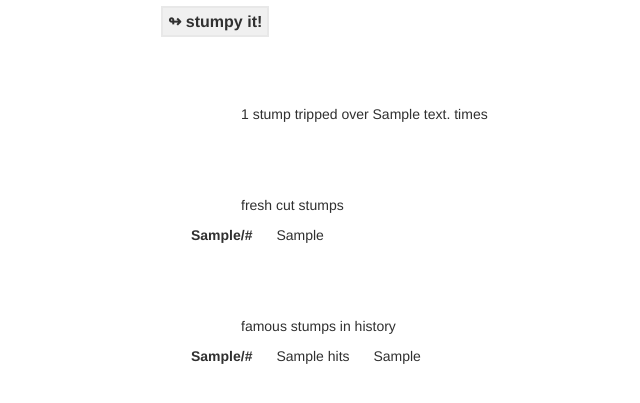
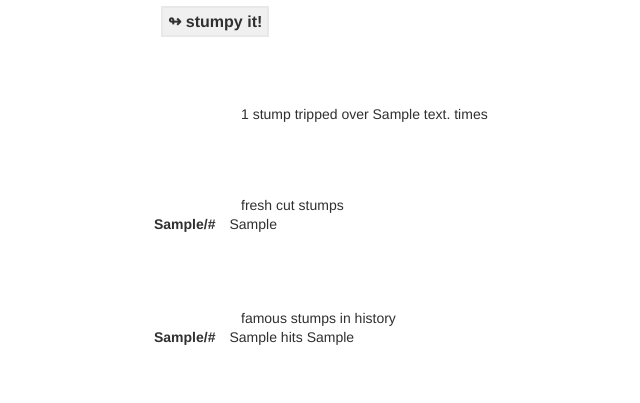
Before and after one commit to mutaku/Stumpy, a Django app: template templates/stumpy/index.html in a window 1280 px wide. Shown: the part 244-647 px from the top of the page, without its empty margins (82-722 px from the left). Run offline with Django 3.2, Linux system fonts and the light colour scheme; the template is opened without the code that fills it: most values are stand-ins (such as "Sample title", 1, 10 or a date in 2020); parts of the project's set-up code (start-up, migrations or seed data) failed here and were passed over.

Commit message:
cleaned up index view

```diff
--- a/static/stumpy.css
+++ b/static/stumpy.css
@@ -5,12 +5,11 @@ h2 {margin:20 0 0 20;}
 div.sub-info {margin:75 150 0 0;}
 p.booky {margin-left:20px;}
 p.booky a {padding:5px;text-decoration:none;color:#303030;background:#F0F0F0;border:2px solid #E8E8E8;}
-ul {list-style-type:none;color:#303030;font-size:14;}
+table {color:#303030;font-size:14;}
 p.lister {margin:75 0 0 100;color:#303030;font-size:14;}
 p.returnurl {margin:75 0 0 200;color:#303030;font-size:14;}
-ul a,a.visited {padding:0 10 0 10;color:#303030;text-decoration:none;font-weight:bold;}
-ul li:hover {color:0099FF;}
-li span {padding:0 10 0 10;}
+td.tablelink a,a.visited {padding:0 10 0 10;color:#303030;text-decoration:none;font-weight:bold;}
+td.tablelink:hover td.tabledesc {color:0099FF;}
 p.result {color:#303030;font-size:14px;}
 a,a.visited {text-decoration:none;font-weight:bold;}
 div.loginform {margin:0 0 0 150;}
--- a/templates/stumpy/index.html
+++ b/templates/stumpy/index.html
@@ -22,22 +22,29 @@
 
 {% if recent_stumps_list %}
     <p class=lister> fresh cut stumps</p>
-    <ul>
+    <table>
     {% for stump in recent_stumps_list %}
-        <li><a target=_blank href="/{{ stump.shorturl }}/">{{ stumpy_domain }}/{{ stump.shorturl }}</a>  <span>{{ stump.long_to_less_long }}</span></li>
+	<tr>
+		<td class="tablelink"><a target=_blank href="/{{ stump.shorturl }}/">{{ stumpy_domain }}/{{ stump.shorturl }}</a></td>
+		<td class="tabledesc">{{ stump.long_to_less_long }}</td>
+	</tr>
     {% endfor %}
-    </ul>
+    </table>
 {% else %}
     <p>No stumps are available.</p>
 {% endif %}
 
 {% if famous_stumps_list %}
     <p class=lister> famous stumps in history</p>
-    <ul>
+    <table>
     {% for stump in famous_stumps_list %}
-        <li><a target=_blank href="/{{ stump.shorturl }}/">{{ stumpy_domain }}/{{ stump.shorturl }}</a> <span>{{ stump.hits }}</span> <span>{{ stump.long_to_less_long }}</span></li>
-    {% endfor %}
-    </ul>
+        <tr>
+		<td class="tablelink"><a target=_blank href="/{{ stump.shorturl }}/">{{ stumpy_domain }}/{{ stump.shorturl }}</a></td>
+		<td class="tablehits">{{ stump.hits }}</td>
+		<td class="tabledesc">{{ stump.long_to_less_long }}</td>
+	</tr>
+	{% endfor %}
+    </table>
 {% else %}
     <p>No stumps are available.</p>
 {% endif %}
```
